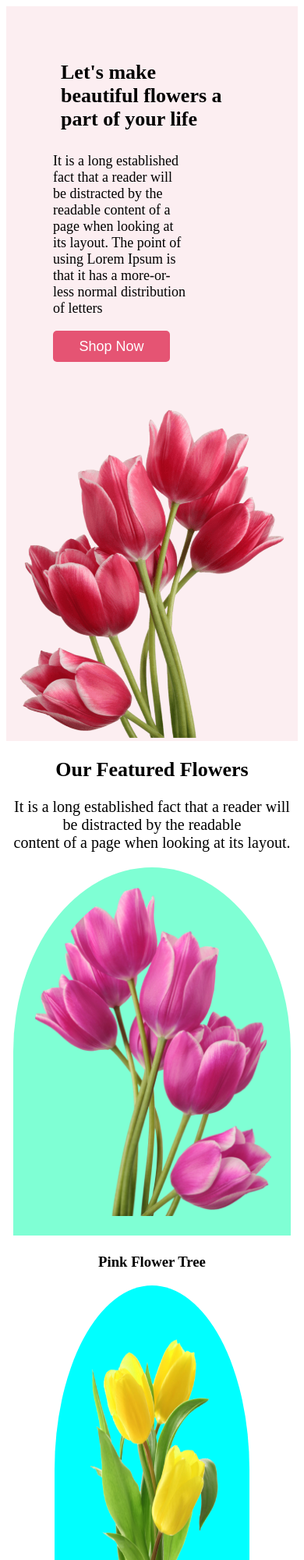
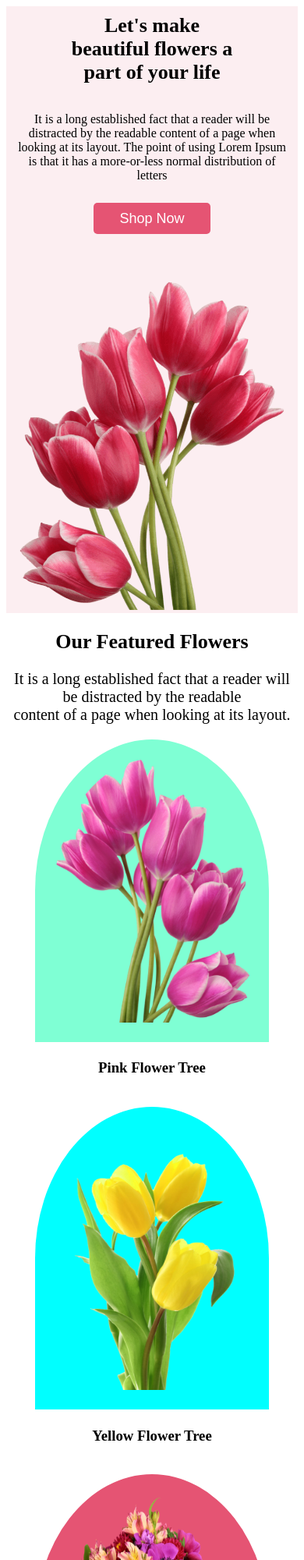
Before and after one commit to Shahin270/responsive-challenge-practise, a plain HTML site: page index.html in a window 390 px wide. Shown: the top 2000 px of the page at 78% size. Drawn offline with Linux system fonts and the light colour scheme.

Commit message:
add everything

```diff
--- a/styles/index.css
+++ b/styles/index.css
@@ -124,7 +124,12 @@ header{
 @media screen and (max-width:576px) {
     .flower-parent{
        flex-direction: column;
+       gap: 60px;
 
+    }
+    .flower{
+        padding: 0;
+        text-align: center;
     }
     .three-image{
         grid-template-columns: 1fr;
@@ -133,9 +138,22 @@ header{
         margin-left: 0px;
         margin-right: 0px;
         padding: 0;
+        gap: 20px;
 
     }
+    .first-image{
+        height: 40vh;
+        width: 250px;
+    }
+    .second-image{
+        height: 40vh;
+        width: 250px;
 
+    }
+    .third-image{
+        height: 40vh;
+        width: 250px;
+    }
 
 
 
@@ -159,5 +177,9 @@ header{
    .feature-title{
     font-size: 26px;
    }
+   .flower-description{
+    padding: 10px;
+    font-size: 16px;
+   }
 
 }
```
